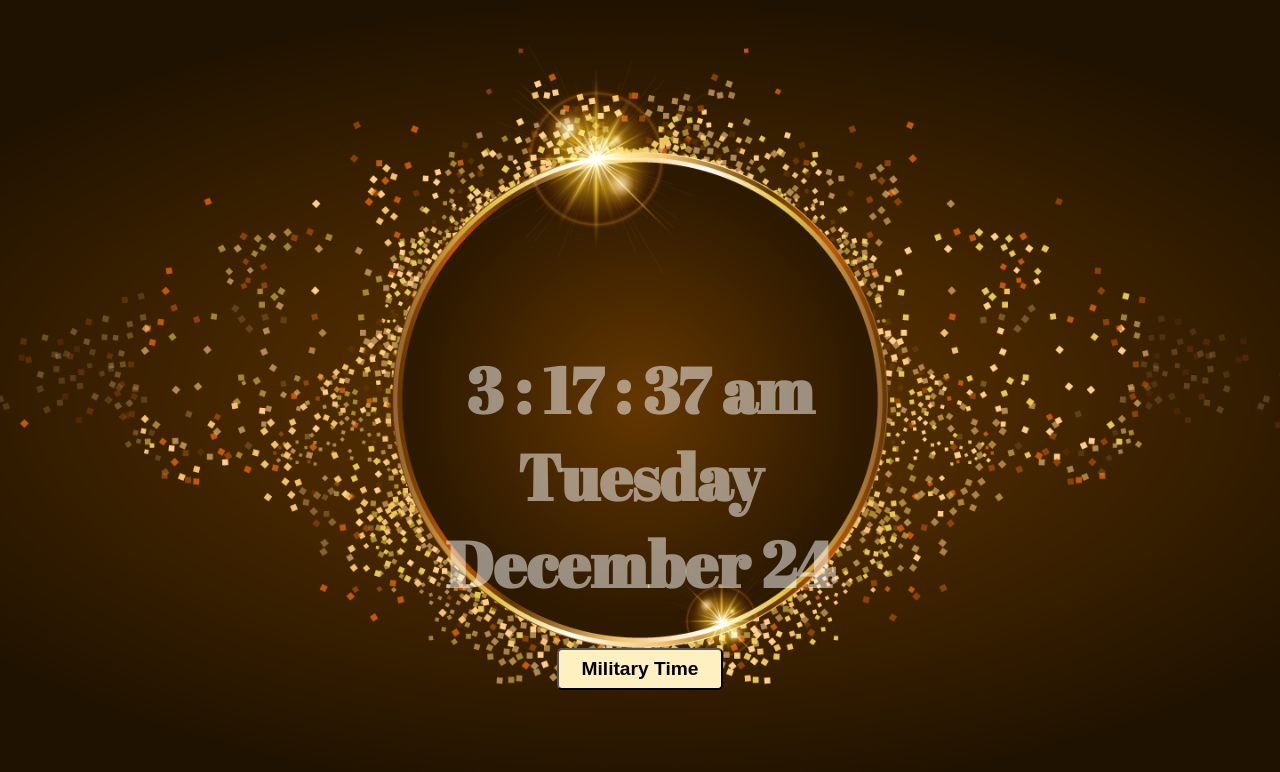
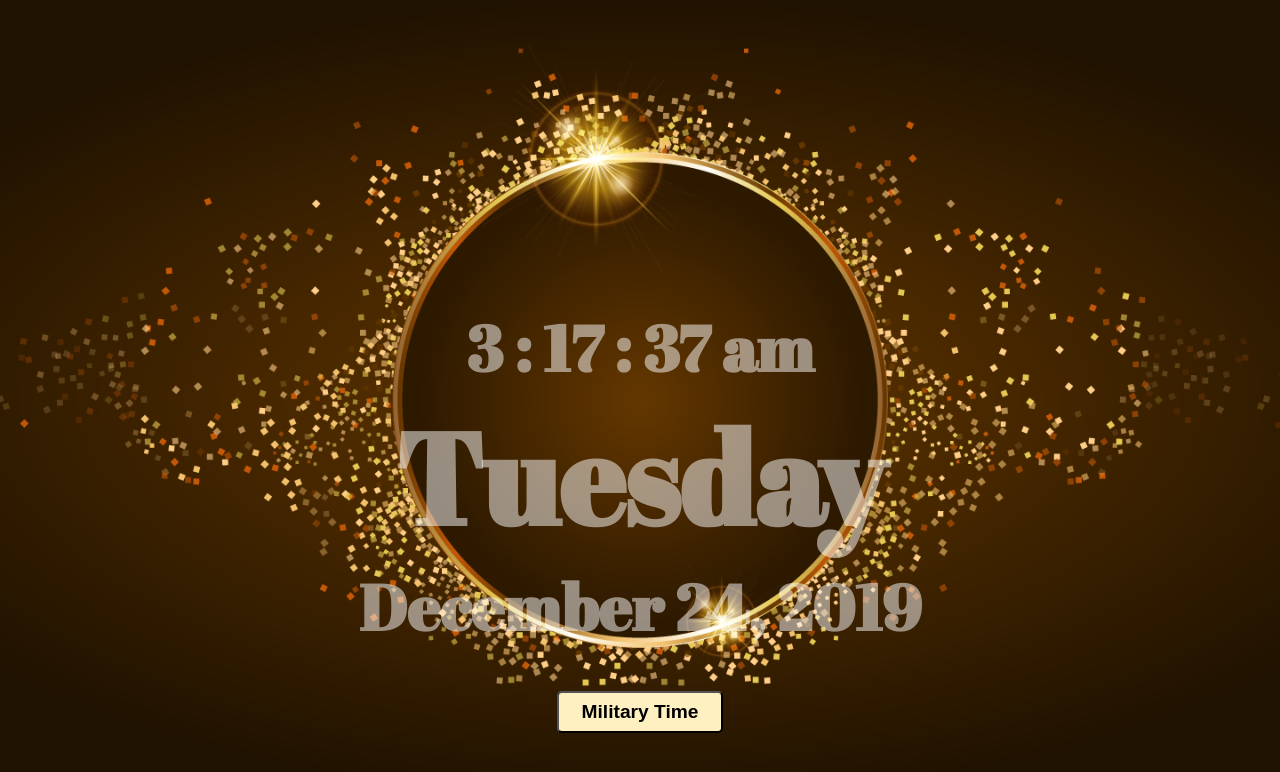
Before and after one commit to alindobx/clock-app, a plain HTML site: page index.html in a window 1280 px wide. Drawn offline with Linux system fonts and the light colour scheme.

Commit message:
clock-app styled version 1.2

```diff
--- a/css/style.css
+++ b/css/style.css
@@ -27,7 +27,9 @@ body {
     text-align: center;
     max-width: 50%;
 }
-
+#days-weeks {
+    font-size:2em;
+}
 #btn {
      padding: 8px;
      width: 166px;
--- a/js/clock.js
+++ b/js/clock.js
@@ -2,6 +2,8 @@
 function myTime(){
 //Date object
 const date = new Date();
+//year
+const year = date.getFullYear();
 //hour
 const hour = date.getHours();
 //seconds
@@ -53,7 +55,7 @@ document.getElementById('military').innerHTML =`${hour}`;
 document.getElementById('minute').innerHTML =`: ${firstDigitMin}${minute}`;
 document.getElementById('seconds').innerHTML =`: ${firstDigitSec}${seconds} ${nightOrDay}`;
 document.getElementById('days-weeks').innerHTML =`${weekMatch}`;
-document.getElementById('monthDate').innerHTML = `${match} ${dayNmb}`
+document.getElementById('monthDate').innerHTML = `${match} ${dayNmb}, ${year}`
 }
 const btn = document.getElementById('btn');
 btn.addEventListener('click',()=> {
```
